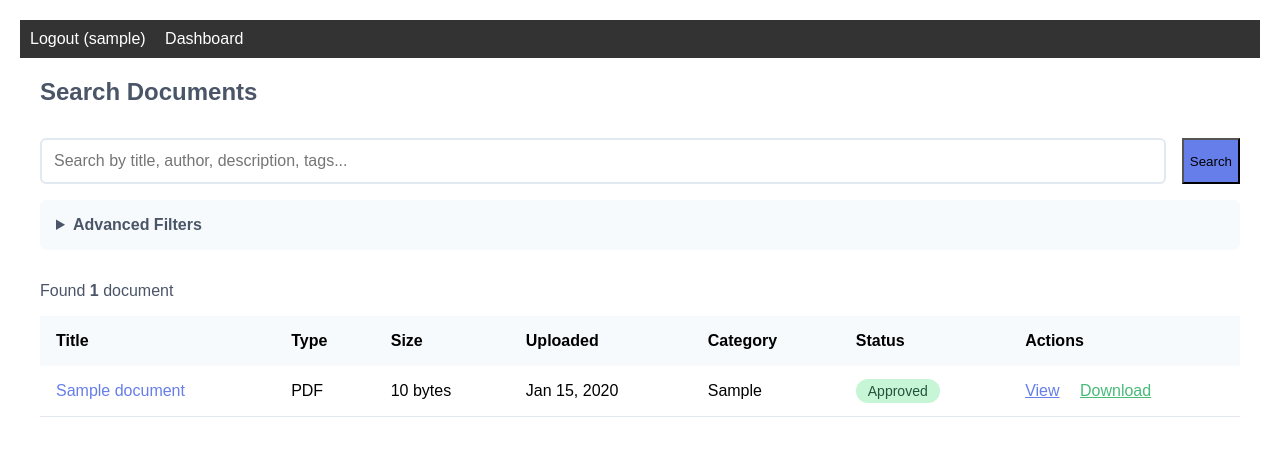
After one commit to kdgohil1819/DMS, a Django app: page /search/ in a window 1280 px wide. The commit adds this page. Shown: the top 456 px of the page. Run offline with Django 5.2, Linux system fonts and the light colour scheme; a user stored in the database is signed in; tables that the repository leaves empty hold one stand-in row (values such as "Sample post").

Commit message:
search functionality implemented

```diff
--- a/dms_project/dms_project/urls.py
+++ b/dms_project/dms_project/urls.py
@@ -18,6 +18,7 @@ urlpatterns = [
     # Add this line - it will catch any redirect to 'login'
     path('login/', auth_views.LoginView.as_view(), name='login'),
      path('documents/', include('documents.urls')),  # Add this line
+     path('search/', include('search.urls')),
 ]
 
 if settings.DEBUG:
--- /dev/null
+++ b/dms_project/search/urls.py
@@ -0,0 +1,10 @@
+# search/urls.py
+from django.urls import path
+from . import views
+
+app_name = 'search'
+
+urlpatterns = [
+    path('', views.search_documents, name='search'),
+    path('recent/', views.recent_documents, name='recent'),
+]
--- a/dms_project/search/views.py
+++ b/dms_project/search/views.py
@@ -1,3 +1,82 @@
+# search/views.py
 from django.shortcuts import render
+from django.contrib.auth.decorators import login_required
+from django.db.models import Q
+from documents.models import Document
+import datetime
+from django.core.paginator import Paginator
 
-# Create your views here.
+@login_required(login_url='accounts:login')
+def search_documents(request):
+    """R-3.1: Search documents by title, author, date, or category"""
+    query = request.GET.get('q', '')
+    date_from = request.GET.get('date_from', '')
+    date_to = request.GET.get('date_to', '')
+    file_type = request.GET.get('file_type', '')
+    category = request.GET.get('category', '')
+    sort_by = request.GET.get('sort', '-uploaded_at')  # Default: newest first
+
+    # Base queryset - only show user's own documents
+    documents = Document.objects.filter(uploader=request.user)
+
+    # Apply search filters
+    if query:
+        documents = documents.filter(
+            Q(title__icontains=query) |
+            Q(description__icontains=query) |
+            Q(author__icontains=query) |
+            Q(tags__icontains=query)
+        )
+
+    if date_from:
+        try:
+            date_from = datetime.datetime.strptime(date_from, '%Y-%m-%d').date()
+            documents = documents.filter(uploaded_at__date__gte=date_from)
+        except ValueError:
+            pass
+
+    if date_to:
+        try:
+            date_to = datetime.datetime.strptime(date_to, '%Y-%m-%d').date()
+            documents = documents.filter(uploaded_at__date__lte=date_to)
+        except ValueError:
+            pass
+
+    if file_type:
+        documents = documents.filter(file_type=file_type)
+
+    if category:
+        documents = documents.filter(category__icontains=category)
+
+    # Apply sorting (R-3.4)
+    if sort_by in ['title', '-title', 'uploaded_at', '-uploaded_at', 'file_size', '-file_size']:
+        documents = documents.order_by(sort_by)
+
+    # Get unique file types and categories for filter dropdowns
+    file_types = Document.objects.filter(uploader=request.user).values_list('file_type', flat=True).distinct()
+    categories = Document.objects.filter(uploader=request.user).values_list('category', flat=True).distinct()
+
+    # Paginate results
+    paginator = Paginator(documents, 10)  # Show 10 documents per page
+    page_number = request.GET.get('page')
+    page_obj = paginator.get_page(page_number)
+
+    context = {
+        'documents': documents,
+        'query': query,
+        'date_from': date_from,
+        'date_to': date_to,
+        'selected_file_type': file_type,
+        'selected_category': category,
+        'sort_by': sort_by,
+        'file_types': file_types,
+        'categories': [c for c in categories if c],  # Remove empty categories
+        'total_results': documents.count(),
+    }
+    return render(request, 'search/search.html', context)
+
+@login_required(login_url='accounts:login')
+def recent_documents(request):
+    """Show recent documents for dashboard"""
+    recent = Document.objects.filter(uploader=request.user).order_by('-uploaded_at')[:5]
+    return render(request, 'search/recent.html', {'recent_documents': recent})
--- /dev/null
+++ b/dms_project/templates/search/search.html
@@ -0,0 +1,150 @@
+{% extends 'base/base.html' %}
+
+{% block content %}
+<div class="card">
+    <h2 style="color: #4a5568; margin-bottom: 2rem;">Search Documents</h2>
+
+    <!-- Search Form -->
+    <form method="get" action="{% url 'search:search' %}" style="margin-bottom: 2rem;">
+        <div style="display: grid; grid-template-columns: 1fr auto; gap: 1rem; margin-bottom: 1rem;">
+            <input type="text" name="q" value="{{ query }}" placeholder="Search by title, author, description, tags..."
+                   style="padding: 0.75rem; border: 2px solid #e2e8f0; border-radius: 6px; font-size: 1rem;">
+            <button type="submit" class="btn" style="background: #667eea;">Search</button>
+        </div>
+
+        <!-- Advanced Filters (Collapsible) -->
+        <details style="margin-top: 1rem; padding: 1rem; background: #f7fafc; border-radius: 6px;">
+            <summary style="cursor: pointer; color: #4a5568; font-weight: 600;">Advanced Filters</summary>
+
+            <div style="display: grid; grid-template-columns: repeat(auto-fit, minmax(200px, 1fr)); gap: 1rem; margin-top: 1rem;">
+                <!-- Date Range -->
+                <div>
+                    <label style="display: block; margin-bottom: 0.5rem;">From Date:</label>
+                    <input type="date" name="date_from" value="{{ date_from }}"
+                           style="width: 100%; padding: 0.5rem; border: 1px solid #cbd5e0; border-radius: 4px;">
+                </div>
+                <div>
+                    <label style="display: block; margin-bottom: 0.5rem;">To Date:</label>
+                    <input type="date" name="date_to" value="{{ date_to }}"
+                           style="width: 100%; padding: 0.5rem; border: 1px solid #cbd5e0; border-radius: 4px;">
+                </div>
+
+                <!-- File Type -->
+                <div>
+                    <label style="display: block; margin-bottom: 0.5rem;">File Type:</label>
+                    <select name="file_type" style="width: 100%; padding: 0.5rem; border: 1px solid #cbd5e0; border-radius: 4px;">
+                        <option value="">All Types</option>
+                        {% for type in file_types %}
+                        <option value="{{ type }}" {% if selected_file_type == type %}selected{% endif %}>{{ type|upper }}</option>
+                        {% endfor %}
+                    </select>
+                </div>
+
+                <!-- Category -->
+                <div>
+                    <label style="display: block; margin-bottom: 0.5rem;">Category:</label>
+                    <select name="category" style="width: 100%; padding: 0.5rem; border: 1px solid #cbd5e0; border-radius: 4px;">
+                        <option value="">All Categories</option>
+                        {% for cat in categories %}
+                        <option value="{{ cat }}" {% if selected_category == cat %}selected{% endif %}>{{ cat }}</option>
+                        {% endfor %}
+                    </select>
+                </div>
+
+                <!-- Sort By -->
+                <div>
+                    <label style="display: block; margin-bottom: 0.5rem;">Sort By:</label>
+                    <select name="sort" style="width: 100%; padding: 0.5rem; border: 1px solid #cbd5e0; border-radius: 4px;">
+                        <option value="-uploaded_at" {% if sort_by == '-uploaded_at' %}selected{% endif %}>Newest First</option>
+                        <option value="uploaded_at" {% if sort_by == 'uploaded_at' %}selected{% endif %}>Oldest First</option>
+                        <option value="title" {% if sort_by == 'title' %}selected{% endif %}>Title (A-Z)</option>
+                        <option value="-title" {% if sort_by == '-title' %}selected{% endif %}>Title (Z-A)</option>
+                        <option value="-file_size" {% if sort_by == '-file_size' %}selected{% endif %}>Largest First</option>
+                        <option value="file_size" {% if sort_by == 'file_size' %}selected{% endif %}>Smallest First</option>
+                    </select>
+                </div>
+            </div>
+
+            <div style="margin-top: 1rem; text-align: right;">
+                <a href="{% url 'search:search' %}" class="btn" style="background: #6c757d;">Clear Filters</a>
+                <button type="submit" class="btn" style="background: #48bb78;">Apply Filters</button>
+            </div>
+        </details>
+    </form>
+
+    <!-- Results Count -->
+    <div style="margin-bottom: 1rem; color: #4a5568;">
+        Found <strong>{{ total_results }}</strong> document{{ total_results|pluralize }}
+    </div>
+
+    <!-- Results Table -->
+    {% if documents %}
+    <div style="overflow-x: auto;">
+        <table style="width: 100%; border-collapse: collapse;">
+            <thead>
+                <tr style="background: #f7fafc;">
+                    <th style="padding: 1rem; text-align: left;">Title</th>
+                    <th style="padding: 1rem; text-align: left;">Type</th>
+                    <th style="padding: 1rem; text-align: left;">Size</th>
+                    <th style="padding: 1rem; text-align: left;">Uploaded</th>
+                    <th style="padding: 1rem; text-align: left;">Category</th>
+                    <th style="padding: 1rem; text-align: left;">Status</th>
+                    <th style="padding: 1rem; text-align: left;">Actions</th>
+                </tr>
+            </thead>
+            <tbody>
+                {% for doc in documents %}
+                <tr style="border-bottom: 1px solid #e2e8f0;">
+                    <td style="padding: 1rem;">
+                        <a href="{% url 'documents:detail' doc.id %}" style="color: #667eea; text-decoration: none;">
+                            {{ doc.title }}
+                        </a>
+                    </td>
+                    <td style="padding: 1rem;">{{ doc.file_type|upper }}</td>
+                    <td style="padding: 1rem;">{{ doc.file_size|filesizeformat }}</td>
+                    <td style="padding: 1rem;">{{ doc.uploaded_at|date:"M d, Y" }}</td>
+                    <td style="padding: 1rem;">{{ doc.category|default:"-" }}</td>
+                    <td style="padding: 1rem;">
+                        <span style="padding: 0.25rem 0.75rem; border-radius: 9999px; font-size: 0.875rem;
+                            {% if doc.status == 'approved' %}background: #c6f6d5; color: #22543d;
+                            {% elif doc.status == 'rejected' %}background: #fed7d7; color: #742a2a;
+                            {% elif doc.status == 'under_review' %}background: #feebc8; color: #744210;
+                            {% else %}background: #e2e8f0; color: #4a5568;{% endif %}">
+                            {{ doc.get_status_display }}
+                        </span>
+                    </td>
+                    <td style="padding: 1rem;">
+                        <a href="{% url 'documents:detail' doc.id %}" style="margin-right: 1rem; color: #667eea;">View</a>
+                        <a href="{% url 'documents:download' doc.id %}" style="color: #48bb78;">Download</a>
+                    </td>
+                </tr>
+                {% endfor %}
+            </tbody>
+        </table>
+    </div>
+
+    <!-- Pagination -->
+    {% if documents.has_other_pages %}
+    <div style="margin-top: 2rem; display: flex; justify-content: center; gap: 0.5rem;">
+        {% if documents.has_previous %}
+            <a href="?q={{ query }}&page={{ documents.previous_page_number }}" class="btn" style="padding: 0.5rem 1rem;">&laquo;</a>
+        {% endif %}
+
+        <span style="padding: 0.5rem 1rem; background: #667eea; color: white; border-radius: 4px;">
+            Page {{ documents.number }} of {{ documents.paginator.num_pages }}
+        </span>
+
+        {% if documents.has_next %}
+            <a href="?q={{ query }}&page={{ documents.next_page_number }}" class="btn" style="padding: 0.5rem 1rem;">&raquo;</a>
+        {% endif %}
+    </div>
+    {% endif %}
+
+    {% else %}
+    <div style="text-align: center; padding: 3rem; background: #f7fafc; border-radius: 8px;">
+        <p style="color: #718096; margin-bottom: 1rem;">No documents found matching your search.</p>
+        <a href="{% url 'documents:upload' %}" class="btn">Upload a Document</a>
+    </div>
+    {% endif %}
+</div>
+{% endblock %}
```
Also changed, not shown: dms_project/templates/accounts/dashboard.html (+23 -16 lines), dms_project/templates/search/recent.html (added, +22 -0 lines).
